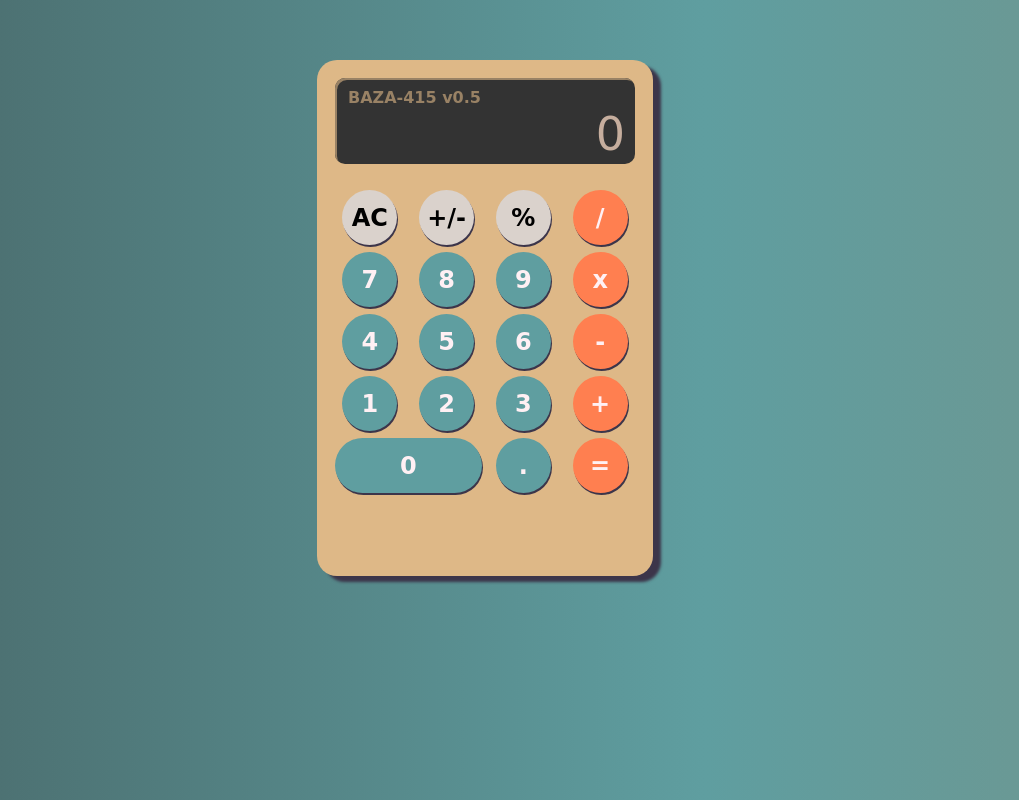
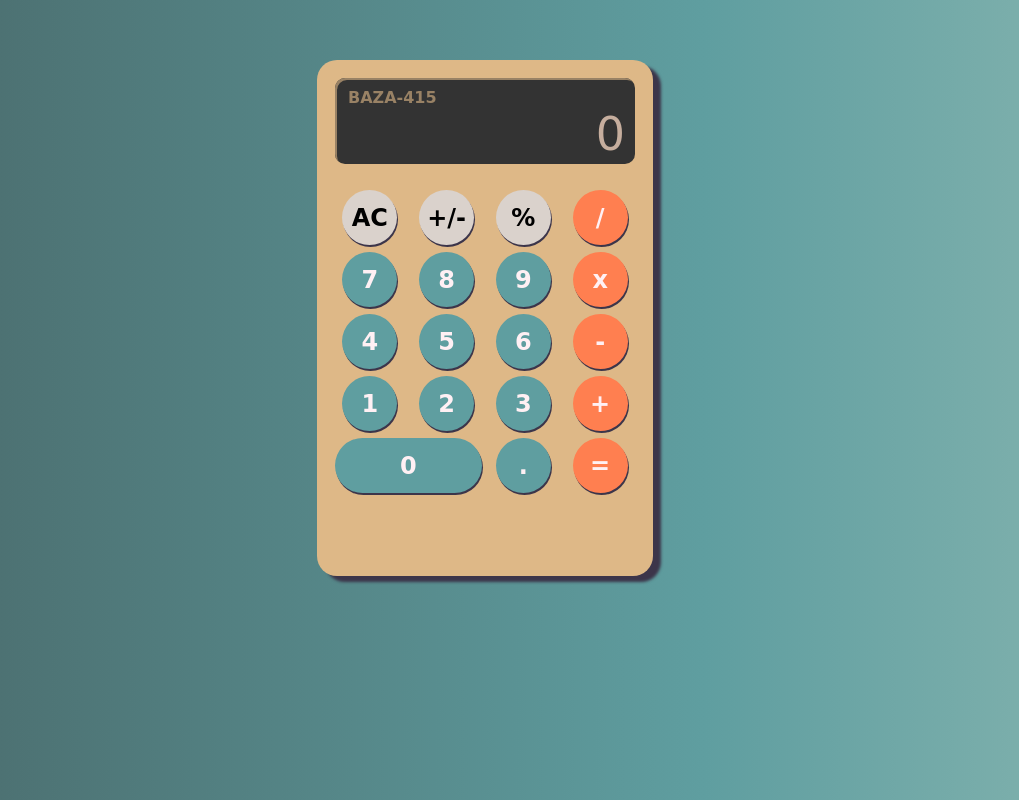
Before and after one commit to Alexeykoh/BAZA-415, a website: page main/index.html in a window 1280 px wide. Shown: the whole page, without its empty margins (155-1174 px from the left). Drawn offline with Linux system fonts and the light colour scheme; a web font is replaced by a local one.

Commit message:
fix: gradient background & version

```diff
--- a/main/css/style.scss
+++ b/main/css/style.scss
@@ -26,7 +26,7 @@ $mobile-small: 320px - 1px;
 
 *body{
   //background: beige;
-  background: linear-gradient(-90deg, beige, #998265, cadetblue, #333333);
+  background: linear-gradient(-90deg, #998265, beige, cadetblue, #333333);
   background-size: 400% 400%;
   animation: gradient 60s ease infinite;
   @keyframes gradient {
--- a/main/index.html
+++ b/main/index.html
@@ -12,7 +12,7 @@
     <div class="calc">
         <div class="screen">
             <div class="screen__top">
-                <div class="context__screen">BAZA-415 v0.5</div>
+                <div class="context__screen">BAZA-415</div>
             </div>
             <div class="screen__bottom">
                 <div class="modal__screen">0</div>
```
Also changed, not shown: main/css/style.css.
